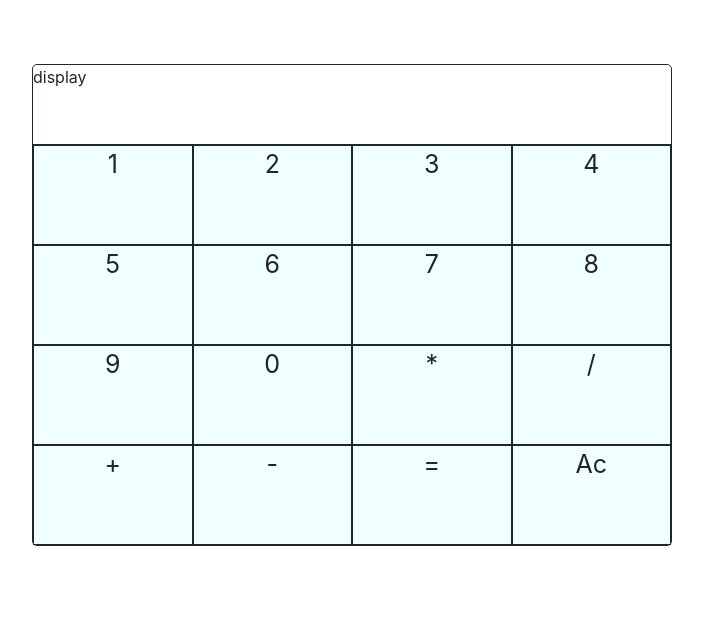
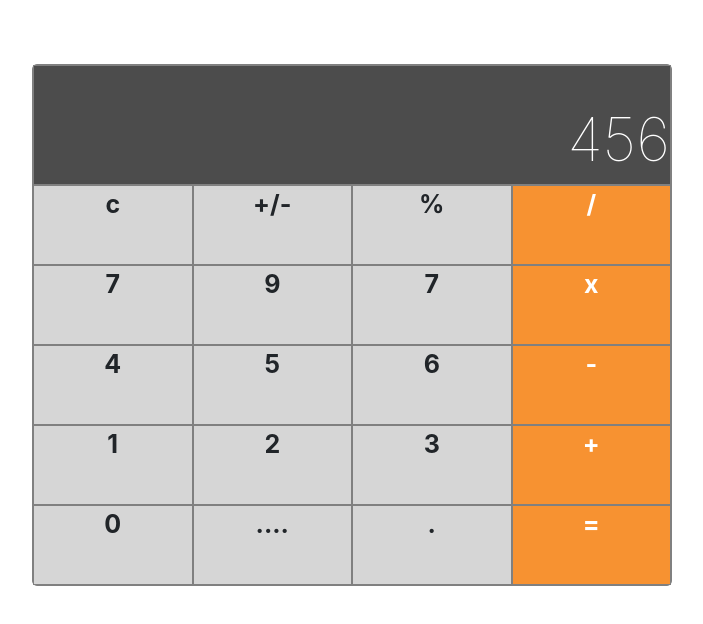
Before and after one commit to Gavaskar0543/React-Calculator, a React (Create React App) app in the folder calculator/: page / in a window 1280 px wide. Shown: the top 624 px of the page, without its empty margins (32-735 px from the left). Built offline with nearby package versions, Linux system fonts and the light colour scheme.

Commit message:
stucture done

```diff
--- a/calculator/src/Components/App.js
+++ b/calculator/src/Components/App.js
@@ -1,20 +1,43 @@
+import React ,{useState} from 'react';
 import Styles from '../Styles/App.module.css'
 function App() {
+  const [operand1,setOperand1] = useState(0);
+  const [operand2,setOperand2] = useState(0);
+  const [operator,setOperator] = useState('');
+  const [display,setDisplay] = useState('');
   return (
    <>
    <div className={Styles.calBody}>
     <div className={Styles.disContainer}>
-      display
+
+     <div>
+      456
+     </div>
     </div>
     <div className={Styles.buttons}>
      <div>
-      1
+      c
      </div>
      <div>
-      2
+      +/-
      </div>
      <div>
-      3
+      %
+     </div>
+     <div className={Styles.orangeBtn}>
+      /
+     </div>
+     <div>
+      7
+     </div>
+     <div>
+      9
+     </div>
+     <div>
+      7
+     </div>
+     <div className={Styles.orangeBtn}>
+      x
      </div>
      <div>
       4
@@ -25,35 +48,32 @@ function App() {
      <div>
       6
      </div>
-     <div>
-      7
+     <div className={Styles.orangeBtn}>
+      -
      </div>
      <div>
-      8
+      1
      </div>
      <div>
-      9
+      2
+     </div>
+     <div>
+      3
+     </div>
+     <div className={Styles.orangeBtn}>
+      +
      </div>
      <div>
       0
      </div>
      <div>
-      *
+      ....
      </div>
      <div>
-      /
+      .
      </div>
-     <div>
-      +
-     </div>
-     <div>
-      -
-     </div>
-     <div>
+     <div  className={Styles.orangeBtn}>
       =
-     </div>
-     <div>
-      Ac
      </div>
     </div>
    </div>
--- a/calculator/src/Styles/App.module.css
+++ b/calculator/src/Styles/App.module.css
@@ -1,18 +1,27 @@
 .calBody{
     width:50vw;
-    border:1px solid;
+    border:1px solid gray;
     border-radius: 5px;
-    /* display: flex;
-    flex-direction: column; */
+    font-size: large;
+    font-weight: bolder;
     margin:5%;
 
 }
+
 .disContainer{
     width: 100%;
-    border-bottom:1px solid;
-    height: 5rem;
+    border:1px solid gray;
+    height: 7.5rem;
+    color:white;
+    background-color: rgb(76,76,76);
+    display: flex;
+    justify-content: flex-end;
+    align-items: flex-end;
+    font-size: 60px;
+    font-weight: 100;
 
 }
+
 .buttons{
     width:100%;
     height:50vh;
@@ -21,8 +30,12 @@
 }
 .buttons div{
 
-    border:1px solid;
+    border:1px solid gray;
     text-align: center;
     font-size: 25px;
-    background-color: azure;
+    background-color: rgb(214,214,214);
 }
+.orangeBtn{
+    color:white;
+    background-color: rgb(247,146,49) !important;
+}
```
Lines whose indentation alone changed are shown as unchanged.
